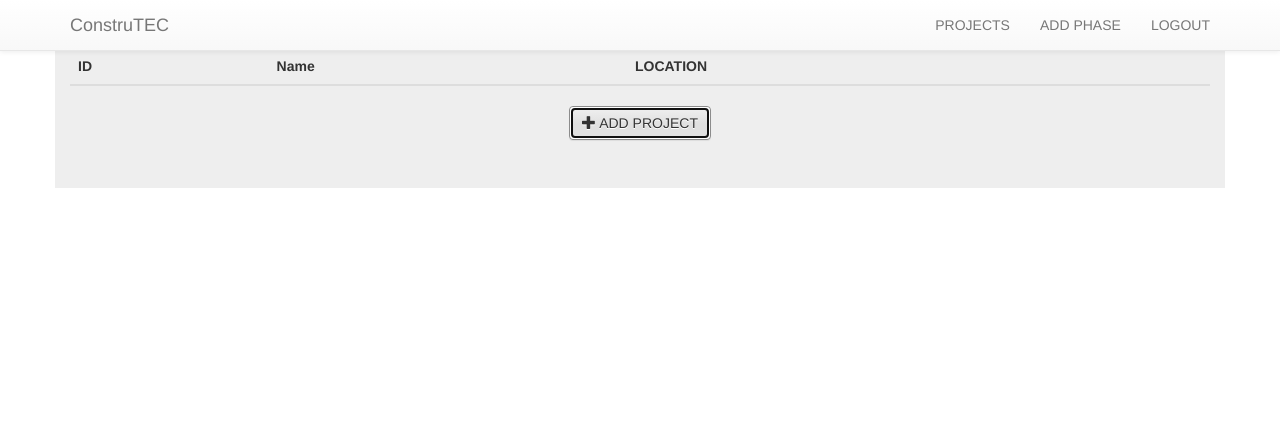
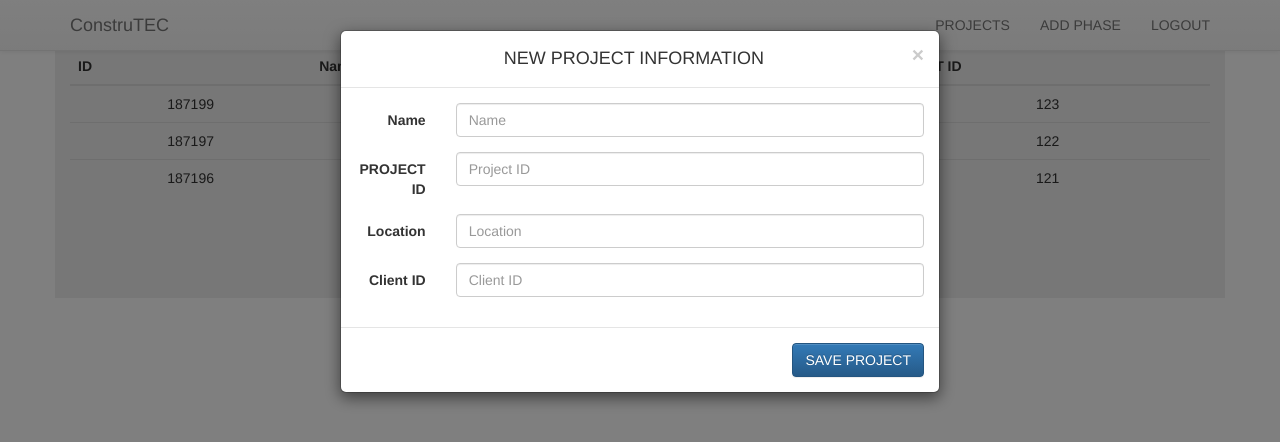
Before and after one commit to emmadrigal/ConstruTec, a plain HTML site: page WebApp/index.html at #!/architect in a window 1280 px wide. Both pictures are taken after a click on the button "ADD PROJECT". Drawn offline with nearby package versions, Linux system fonts and the light colour scheme; some packages are replaced by stand-ins of ours.

Commit message:
Added the "add new project" form to the architect view, missing how to extract the info from it.

```diff
--- a/WebApp/Partials/architect.html
+++ b/WebApp/Partials/architect.html
@@ -20,13 +20,73 @@
 					<th>ID</th>
 					<th>Name</th>
 			        <th>LOCATION</th>
+			        <th>CLIENT ID</th>
 			    </tr>
 			</thead>
+			<tbody>
+			    <tr ng-repeat="proj in projects">
+			    	<td>{{proj.ID}}</td>
+			    	<td>{{proj.name}}</td>
+			    	<td>{{proj.address}}</td>
+			    	<td>{{proj.clientID}}</td>
+			    </tr>
+			</tbody>
 		</table>
 	</div>
 	<div>
-		<button type="button" class="btn btn-default">
+		<button type="button" class="btn btn-default" data-toggle="modal" data-target="#projectNewForm">
 			<span class="glyphicon glyphicon-plus"></span> ADD PROJECT
 		</button>
+
+				<!-- Modal -->
+		<div class="modal fade" id="projectNewForm" tabindex="-1" role="dialog" aria-labelledby="myModalLabel" aria-hidden="true">
+		    <div class="modal-dialog">
+		        <div class="modal-content">
+		            <!-- Modal Header -->
+		            <div class="modal-header">
+		                <button type="button" class="close" data-dismiss="modal">
+		                       <span aria-hidden="true">&times;</span>
+		                       <span class="sr-only">Close</span>
+		                </button>
+		                <h4 class="modal-title" id="myModalLabel"> NEW PROJECT INFORMATION </h4>
+		            </div>
+		            <!-- Modal Body -->
+		            <div class="modal-body">
+
+		                <form class="form-horizontal" role="form">
+		                    <div class="form-group">
+		                    	<label  class="col-sm-2 control-label" for="newProjectName"> Name </label>
+			                    <div class="col-sm-10">
+			                        <input type="text" class="form-control" id="newProjectName" ng-model="newProjectName" placeholder="Name"/>
+			                    </div>
+		                    </div>
+		                    <div class="form-group">
+		                    	<label class="col-sm-2 control-label" for="newProjectID"> PROJECT ID </label>
+		                    	<div class="col-sm-10">
+		                        	<input type="text" class="form-control" id="newProjectID" ng-model="newProjectID" placeholder="Project ID"/>
+		                    	</div>
+		                  	</div>
+		                  	<div class="form-group">
+		                    	<label class="col-sm-2 control-label" for="newProjectLoc"> Location </label>
+		                    	<div class="col-sm-10">
+		                        	<input type="text" class="form-control" id="newProjectLoc" ng-model="newProjectLoc" placeholder="Location"/>
+		                    	</div>
+		                  	</div>
+		                  	<div class="form-group">
+		                    	<label class="col-sm-2 control-label" for="newProjectClientID"> Client ID </label>
+		                    	<div class="col-sm-10">
+		                        	<input type="text" class="form-control" id="newProjectClientID" ng-model="newProjectClientID" placeholder="Client ID"/>
+		                    	</div>
+		                  	</div>
+		                </form>
+		            </div>
+
+		            <!-- Modal Footer -->
+		            <div class="modal-footer">
+		                <button type="button" class="btn btn-primary" ng-click="addNewProject()"> SAVE PROJECT </button>
+		            </div>
+		        </div>
+		    </div>
+		</div>
 	</div>
 </div>
--- a/WebApp/Scripts/app.js
+++ b/WebApp/Scripts/app.js
@@ -33,7 +33,25 @@ construtecAPP.controller('AppController', function SimpleController($scope, $loc
 		{ ID: 187196, name: 'Pedro',lastName: 'Quirós', address: 'Cartago', phoneNumber: 88888888, birthday: '8-10-2016'}
 	];
 
+	$scope.projects = [
+		{ ID: 187199, name: 'Carlos', address: 'Cartago', clientID: '123', architectID: '126'},
+		{ ID: 187197, name: 'Andrea', address: 'Cartago', clientID: '122', architectID: '129'},
+		{ ID: 187196, name: 'Pedro', address: 'Cartago', clientID: '121', architectID: '127'}
+	];
+
 	$scope.goTo = function ( path ) {
     	$location.path( path );
     };
+
+    $scope.addNewProject = function(){
+    	console.log("HOLA");
+    	var newFile = {
+			ID: $scope.newProjectID,
+			name: $scope.newProjectName,
+			address: $scope.newProjectLoc,
+			clientID: $scope.newProjectClientID,
+			architectID: "1"
+		};
+		$scope.customers.push(newFile);
+    }
 });
--- a/WebApp/index.html
+++ b/WebApp/index.html
@@ -8,7 +8,7 @@
 
 		<!-- Latest compiled and minified CSS -->
 		<link rel="stylesheet" href="https://maxcdn.bootstrapcdn.com/bootstrap/3.3.7/css/bootstrap.min.css" integrity="sha384-BVYiiSIFeK1dGmJRAkycuHAHRg32OmUcww7on3RYdg4Va+PmSTsz/K68vbdEjh4u" crossorigin="anonymous">
-
+		<script   src="https://code.jquery.com/jquery-3.1.1.min.js"   integrity="sha256-hVVnYaiADRTO2PzUGmuLJr8BLUSjGIZsDYGmIJLv2b8="   crossorigin="anonymous"></script>
 		<!-- Optional theme -->
 		<link rel="stylesheet" href="https://maxcdn.bootstrapcdn.com/bootstrap/3.3.7/css/bootstrap-theme.min.css" integrity="sha384-rHyoN1iRsVXV4nD0JutlnGaslCJuC7uwjduW9SVrLvRYooPp2bWYgmgJQIXwl/Sp" crossorigin="anonymous">
 
```
